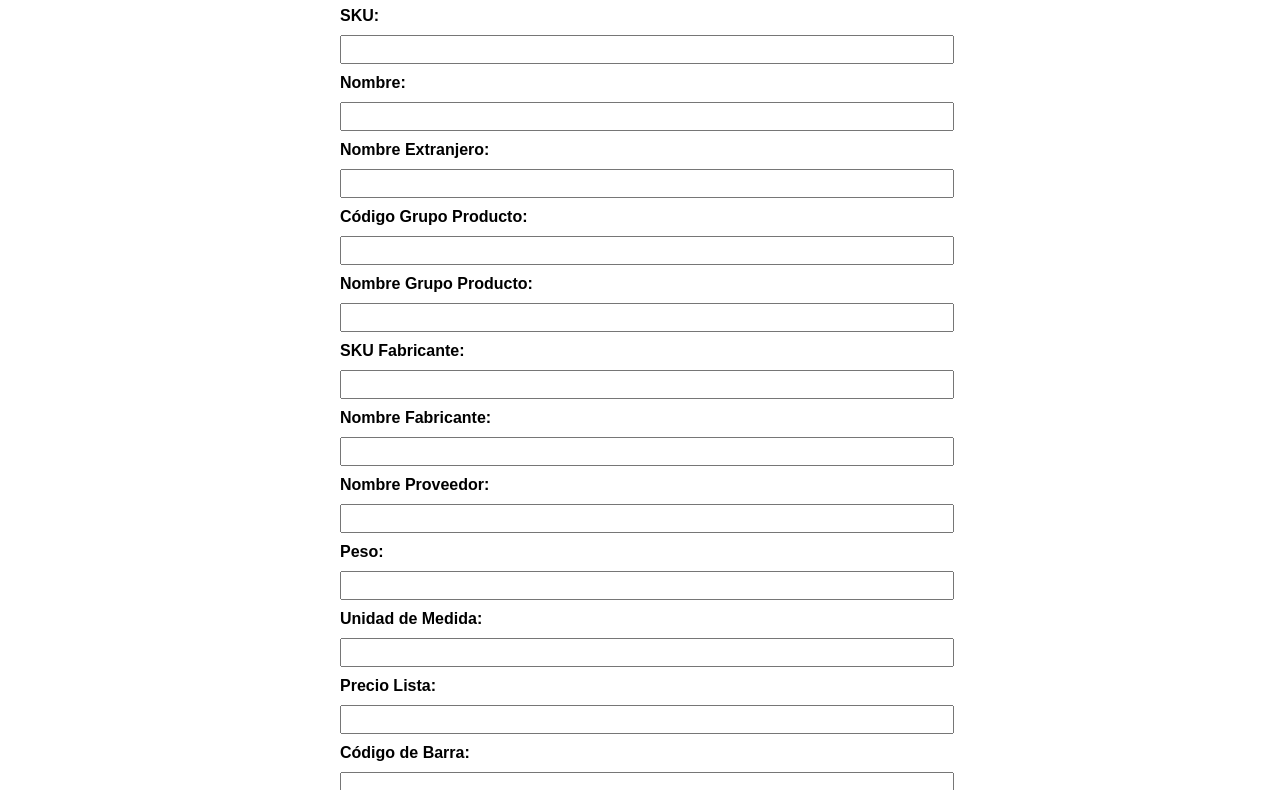
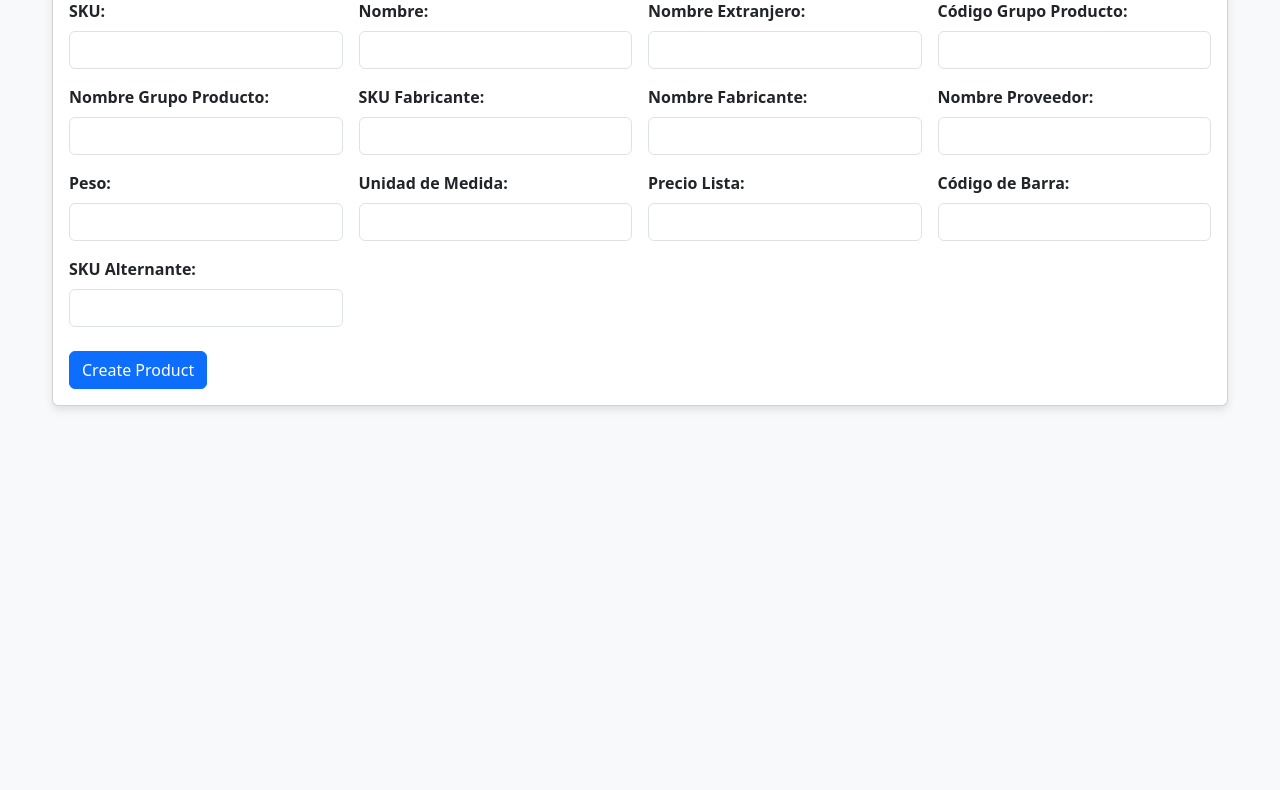
Before and after one commit to Eamll/practico1-solid, a website: page src/Catalogo/view/index.html in a window 1280 px wide. Shown: the part 93-883 px from the top of the page. After the commit the page ends 800 px from the top, so only its background shows below. Drawn offline with nearby package versions, Linux system fonts and the light colour scheme.

Commit message:
[ADD] Enhance product creation page with Bootstrap styling, improved form layout, and validation for better user experience

```diff
--- a/src/Catalogo/view/index.html
+++ b/src/Catalogo/view/index.html
@@ -4,79 +4,200 @@
     <meta charset="UTF-8" />
     <meta name="viewport" content="width=device-width, initial-scale=1.0" />
     <title>Create Product</title>
+    <link
+      href="https://cdn.jsdelivr.net/npm/bootstrap@5.3.3/dist/css/bootstrap.min.css"
+      rel="stylesheet"
+      integrity="sha384-QWTKZyjpPEjISv5WaRU9OFeRpok6YctnYmDr5pNlyT2bRjXh0JMhjY6hW+ALEwIH"
+      crossorigin="anonymous"
+    />
     <style>
       body {
-        font-family: Arial, sans-serif;
-        max-width: 600px;
-        margin: 0 auto;
-        padding: 20px;
+        background-color: #f8f9fa;
+        padding-top: 20px;
       }
-      form {
-        display: grid;
-        gap: 10px;
+      .container {
+        max-width: 1200px;
       }
-      label {
+      .form-label {
         font-weight: bold;
       }
-      input,
-      select {
-        width: 100%;
-        padding: 5px;
-      }
-      button {
-        padding: 10px;
-        background-color: #4caf50;
-        color: white;
-        border: none;
-        cursor: pointer;
+      .card {
+        box-shadow: 0 4px 8px rgba(0, 0, 0, 0.1);
       }
     </style>
   </head>
   <body>
-    <h1>Create Product</h1>
-    <form id="createProductForm">
-      <label for="sku">SKU:</label>
-      <input type="text" id="sku" name="sku" />
+    <div class="container">
+      <div class="card">
+        <div class="card-header bg-primary text-white">
+          <h2 class="mb-0">Crear Producto</h2>
+        </div>
+        <div class="card-body">
+          <form id="createProductForm" class="needs-validation" novalidate>
+            <div class="row g-3">
+              <div class="col-md-3">
+                <label for="sku" class="form-label">SKU:</label>
+                <input type="text" class="form-control" id="sku" name="sku" />
+              </div>
+              <div class="col-md-3">
+                <label for="nombre" class="form-label">Nombre:</label>
+                <input
+                  type="text"
+                  class="form-control"
+                  id="nombre"
+                  name="nombre"
+                  required
+                />
+              </div>
+              <div class="col-md-3">
+                <label for="nombreExtranjero" class="form-label"
+                  >Nombre Extranjero:</label
+                >
+                <input
+                  type="text"
+                  class="form-control"
+                  id="nombreExtranjero"
+                  name="nombreExtranjero"
+                />
+              </div>
+              <div class="col-md-3">
+                <label for="codGrupoProducto" class="form-label"
+                  >Código Grupo Producto:</label
+                >
+                <input
+                  type="text"
+                  class="form-control"
+                  id="codGrupoProducto"
+                  name="codGrupoProducto"
+                />
+              </div>
+              <div class="col-md-3">
+                <label for="nombreGrupoProducto" class="form-label"
+                  >Nombre Grupo Producto:</label
+                >
+                <input
+                  type="text"
+                  class="form-control"
+                  id="nombreGrupoProducto"
+                  name="nombreGrupoProducto"
+                />
+              </div>
+              <div class="col-md-3">
+                <label for="skuFabricante" class="form-label"
+                  >SKU Fabricante:</label
+                >
+                <input
+                  type="text"
+                  class="form-control"
+                  id="skuFabricante"
+                  name="skuFabricante"
+                />
+              </div>
+              <div class="col-md-3">
+                <label for="nmbFabricante" class="form-label"
+                  >Nombre Fabricante:</label
+                >
+                <input
+                  type="text"
+                  class="form-control"
+                  id="nmbFabricante"
+                  name="nmbFabricante"
+                />
+              </div>
+              <div class="col-md-3">
+                <label for="nmbProveedor" class="form-label"
+                  >Nombre Proveedor:</label
+                >
+                <input
+                  type="text"
+                  class="form-control"
+                  id="nmbProveedor"
+                  name="nmbProveedor"
+                />
+              </div>
+              <div class="col-md-3">
+                <label for="peso" class="form-label">Peso:</label>
+                <input
+                  type="number"
+                  class="form-control"
+                  id="peso"
+                  name="peso"
+                  step="0.01"
+                  required
+                />
+              </div>
+              <div class="col-md-3">
+                <label for="um" class="form-label">Unidad de Medida:</label>
+                <input type="text" class="form-control" id="um" name="um" />
+              </div>
+              <div class="col-md-3">
+                <label for="precioLista" class="form-label"
+                  >Precio Lista:</label
+                >
+                <input
+                  type="number"
+                  class="form-control"
+                  id="precioLista"
+                  name="precioLista"
+                  required
+                  step="0.01"
+                />
+              </div>
+              <div class="col-md-3">
+                <label for="codBarra" class="form-label"
+                  >Código de Barra:</label
+                >
+                <input
+                  type="text"
+                  class="form-control"
+                  id="codBarra"
+                  name="codBarra"
+                />
+              </div>
+              <div class="col-md-3">
+                <label for="skuAlternante" class="form-label"
+                  >SKU Alternante:</label
+                >
+                <input
+                  type="text"
+                  class="form-control"
+                  id="skuAlternante"
+                  name="skuAlternante"
+                />
+              </div>
+            </div>
+            <div class="mt-4">
+              <button type="submit" class="btn btn-primary">
+                Create Product
+              </button>
+            </div>
+          </form>
+        </div>
+      </div>
+    </div>
+    <script
+      src="https://cdn.jsdelivr.net/npm/bootstrap@5.3.3/dist/js/bootstrap.bundle.min.js"
+      integrity="sha384-YvpcrYf0tY3lHB60NNkmXc5s9fDVZLESaAA55NDzOxhy9GkcIdslK1eN7N6jIeHz"
+      crossorigin="anonymous"
+    ></script>
+    <script>
+      var forms = document.querySelectorAll(".needs-validation");
 
-      <label for="nombre">Nombre:</label>
-      <input type="text" id="nombre" name="nombre" required />
+      Array.prototype.slice.call(forms).forEach(function (form) {
+        form.addEventListener(
+          "submit",
+          function (event) {
+            if (!form.checkValidity()) {
+              event.preventDefault();
+              event.stopPropagation();
+            }
 
-      <label for="nombreExtranjero">Nombre Extranjero:</label>
-      <input type="text" id="nombreExtranjero" name="nombreExtranjero" />
-
-      <label for="codGrupoProducto">Código Grupo Producto:</label>
-      <input type="text" id="codGrupoProducto" name="codGrupoProducto" />
-
-      <label for="nombreGrupoProducto">Nombre Grupo Producto:</label>
-      <input type="text" id="nombreGrupoProducto" name="nombreGrupoProducto" />
-
-      <label for="skuFabricante">SKU Fabricante:</label>
-      <input type="text" id="skuFabricante" name="skuFabricante" />
-
-      <label for="nmbFabricante">Nombre Fabricante:</label>
-      <input type="text" id="nmbFabricante" name="nmbFabricante" />
-
-      <label for="nmbProveedor">Nombre Proveedor:</label>
-      <input type="text" id="nmbProveedor" name="nmbProveedor" />
-
-      <label for="peso">Peso:</label>
-      <input type="number" id="peso" name="peso" step="0.01" />
-
-      <label for="um">Unidad de Medida:</label>
-      <input type="text" id="um" name="um" />
-
-      <label for="precioLista">Precio Lista:</label>
-      <input type="number" id="precioLista" name="precioLista" step="0.01" />
-
-      <label for="codBarra">Código de Barra:</label>
-      <input type="text" id="codBarra" name="codBarra" />
-
-      <label for="skuAlternante">SKU Alternante:</label>
-      <input type="text" id="skuAlternante" name="skuAlternante" />
-
-      <button type="submit">Create Product</button>
-    </form>
-
+            form.classList.add("was-validated");
+          },
+          false
+        );
+      });
+    </script>
     <script>
       document
         .getElementById("createProductForm")
@@ -95,14 +216,14 @@
             });
 
             if (response.ok) {
-              alert("Product created successfully!");
+              alert("Producto creado satisfactoriamente");
               e.target.reset();
             } else {
-              alert("Error creating product. Please try again.");
+              alert("Error al crear producto. Por favor, inténtelo de nuevo.");
             }
           } catch (error) {
             console.error("Error:", error);
-            alert("An error occurred. Please try again.");
+            alert("Ocurrió un error. Por favor, inténtelo de nuevo.");
           }
         });
     </script>
```
